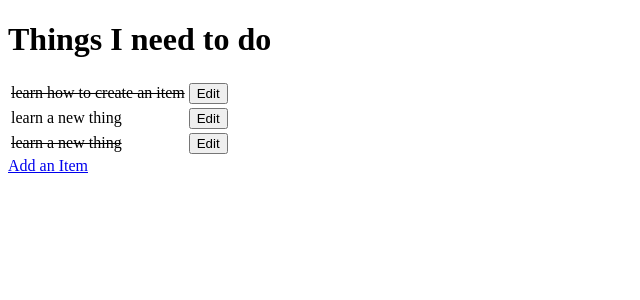
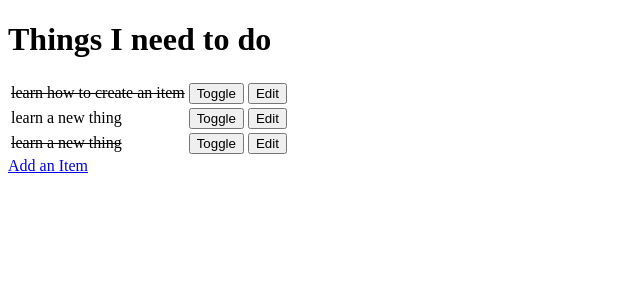
Before and after one commit to siobhanlgorman/ci-fsf-hello-django, a Django app: page / in a window 1280 px wide. Shown: the top 300 px of the page, without its empty margins (0-640 px from the left). Run offline with Django 3.2, Linux system fonts and the light colour scheme; data comes from the database, SQL or seed files in the repository; both versions use the stored data as it was after the commit.

Commit message:
Create toggle_item() to toggle item from done to not done and vice versa

```diff
--- a/django_todo/urls.py
+++ b/django_todo/urls.py
@@ -15,11 +15,12 @@ Including another URLconf
 """
 from django.contrib import admin
 from django.urls import path
-from todo.views import get_todo_list, add_item, edit_item
+from todo import views
 
 urlpatterns = [
     path('admin/', admin.site.urls),
-    path('', get_todo_list, name='get_todo_list'),
-    path('add', add_item, name='add'),
-    path('edit/<item_id>', edit_item, name='edit'),
+    path('', views.get_todo_list, name='get_todo_list'),
+    path('add', views.add_item, name='add'),
+    path('edit/<item_id>', views.edit_item, name='edit'),
+    path('toggle/<item_id>', views.toggle_item, name='toggle'),
 ]
--- a/todo/templates/todo/todo_list.html
+++ b/todo/templates/todo/todo_list.html
@@ -21,6 +21,12 @@
                 <td>{{ item.name }}</td>
             {% endif %}
             <td>
+                <a href="/toggle/{{ item.id }}">
+                <button>
+                    Toggle
+                </button></a>
+            </td>
+            <td>
                 <a href="/edit/{{ item.id }}">
                 <button>
                     Edit
--- a/todo/views.py
+++ b/todo/views.py
@@ -38,3 +38,11 @@ def edit_item(request, item_id):
         'form': form
     }
     return render(request, 'todo/edit_item.html', context)
+
+
+# function to flip item's status from done to not done or vice versa
+def toggle_item(request, item_id):
+    item = get_object_or_404(Item, id=item_id)
+    item.done = not item.done
+    item.save()
+    return redirect('get_todo_list')
```
Also changed, not shown: db.sqlite3.
